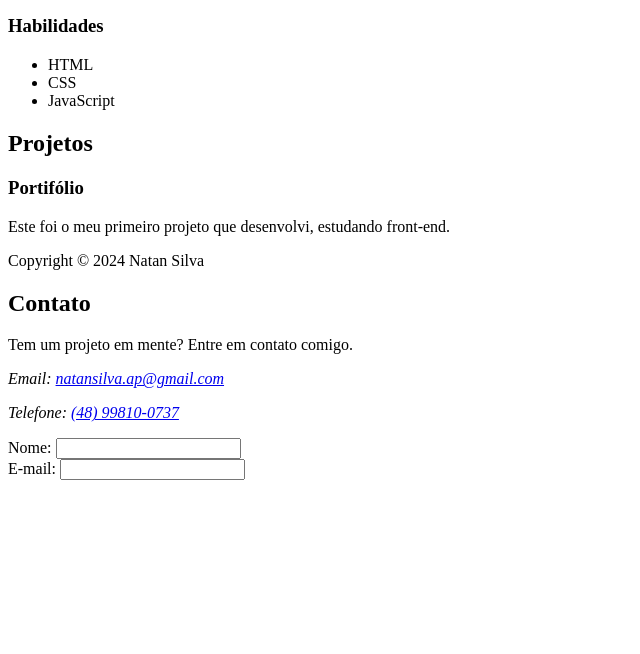
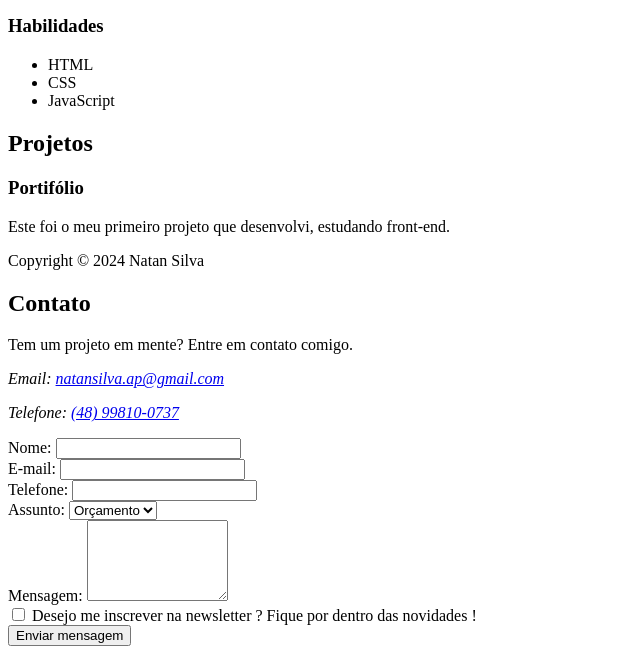
Before and after one commit to natansilvaap-eng/Site, a plain HTML site: page index.html in a window 1280 px wide. Shown: the part 274-928 px from the top of the page, without its empty margins (0-640 px from the left). Before the commit the page ends 800 px from the top, so only its background shows below. Drawn offline with Linux system fonts and the light colour scheme.

Commit message:
atualização

```diff
--- a/index.html
+++ b/index.html
@@ -75,15 +75,38 @@
             <p>Telefone: <a href="tel:+5548998100737"> (48) 99810-0737</a></p>
         </address>
 
-<form action="">
+        <form action="">
 
-<label for="nome">Nome: </label>
-<input type="text" id="nome" name="nome"> <br>
+            <label for="nome">Nome: </label>
+            <input type="text" id="nome" name="nome" required> <br>
 
-<label for="email">E-mail: </label>
-<input type="email" id="email" name="email"> <br>
+            <label for="email">E-mail: </label>
+            <input type="email" id="email" name="email" required> <br>
 
-</form>
+            <label for="telefone">Telefone: </label>
+            <input type="tel" id="telefone" name="telefone"> <br>
+
+            <label for="assunto">Assunto: </label>
+            <select id="assunto" name="assunto">
+                <option value="orcamento">Orçamento</option>
+                <option value="duvida">Dúvida</option>
+                <option value="outros">Outros</option>
+
+            </select>
+
+            <br>
+
+            <label for="mensagem">Mensagem:</label>
+            <textarea id="mensagem" name="mensagem" rows="5" cols="15" required></textarea> <br>
+
+            <input type="checkbox" id="inscricao" name="inscricao">
+            <label for="inscricao">Desejo me inscrever na newsletter ? Fique por dentro das novidades !</label>
+
+            <br>
+
+            <input type="submit" value="Enviar mensagem">
+
+        </form>
 
     </section>
 </body>
```
